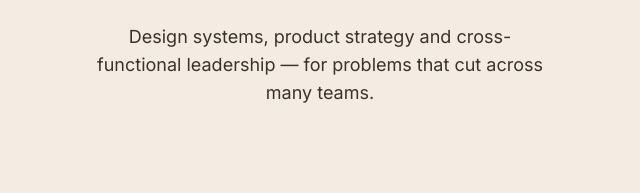
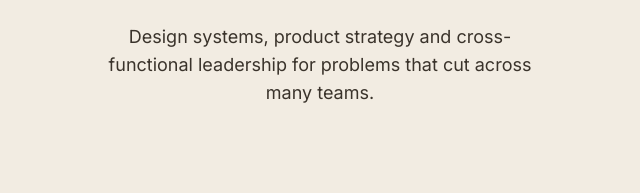
Before and after one commit to IsabelaRazetti/isabelarazettiwebsite, a plain HTML site: page index.html in a window 1280 px wide. Shown: the part 469-662 px from the top of the page, 320-960 px from the left. Drawn offline with Linux system fonts and the light colour scheme.

Commit message:
Remove dash from paragraph in index.html

```diff
--- a/index.html
+++ b/index.html
@@ -52,7 +52,7 @@ html{scroll-behavior:smooth}
   <section style="min-height: 100vh; display: flex; flex-direction: column; align-items: center; justify-content: center; gap: 28px; padding: 140px 32px; box-sizing: border-box; text-align: center">
     <p style="margin: 0; font-family: 'JetBrains Mono', monospace; font-size: 13px; letter-spacing: 0.08em; text-transform: uppercase; color: #5E554A">Staff Product Designer · 10 years · B2B, SaaS &amp; dev tools</p>
     <h1 style="margin: 0; max-width: 1000px; font-weight: 600; font-size: clamp(40px, 5.2vw, 84px); line-height: 0.98; letter-spacing: -0.035em; text-wrap: balance">I turn messy problems into <span style="color: #B83D17">systems</span> other people can build on.</h1>
-    <p style="margin: 0; max-width: 460px; font-size: 18px; line-height: 1.55; color: #3A332B">Design systems, product strategy and cross-functional leadership — for problems that cut across many teams.</p>
+    <p style="margin: 0; max-width: 460px; font-size: 18px; line-height: 1.55; color: #3A332B">Design systems, product strategy and cross-functional leadership for problems that cut across many teams.</p>
   </section>
 
   <!-- Metrics -->
```
